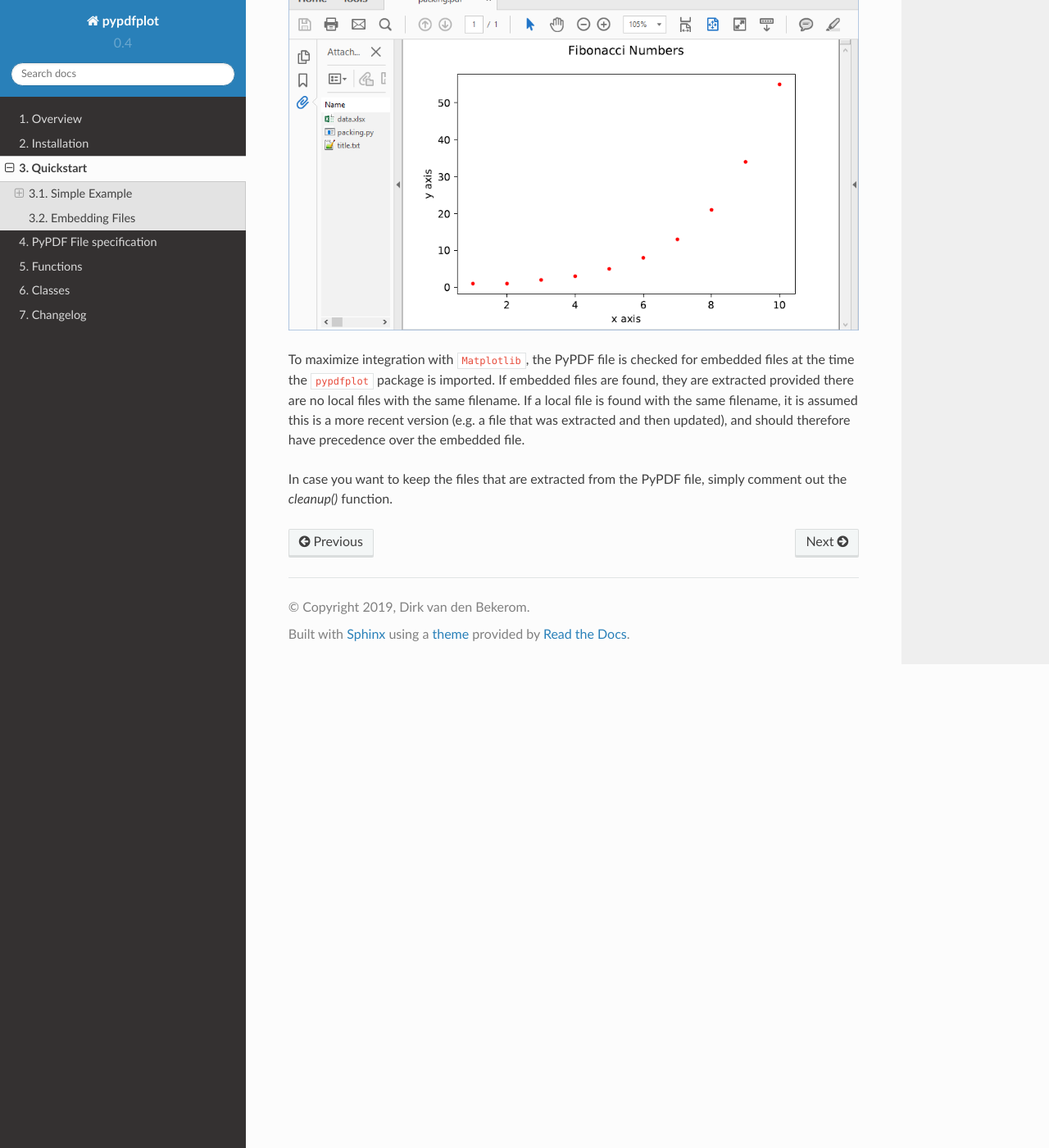
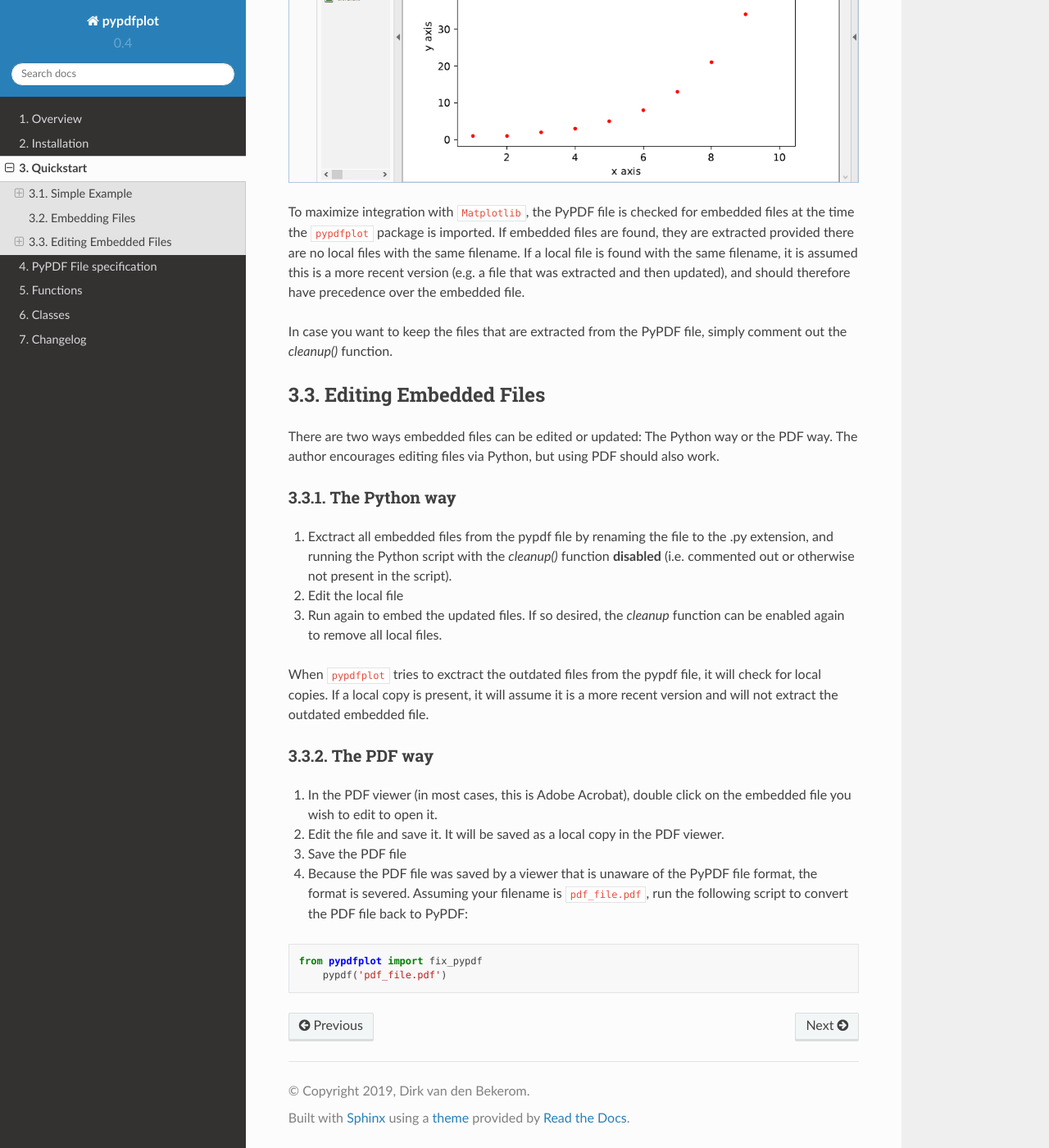
Before and after one commit to dcmvdbekerom/pypdfplot, a Sphinx documentation site: the page built from docs/source/quickstart.rst, in a window 1280 px wide and 1400 px high, scrolled down 7186 px. Shown: the whole window at 82% size. Built offline with Sphinx 7.4.7 and the Read the Docs theme 2.0.0, drawn with Linux system fonts in a browser that asks for light colours; some of the changed text lies outside the part shown.

Commit message:
Update quickstart.rst

```diff
--- a/docs/source/quickstart.rst
+++ b/docs/source/quickstart.rst
@@ -136,25 +136,15 @@ When we open ``example.pdf``, we should find the updated blue plot with caption:
 The behaviour of the publish function can be altered through the use of the following keywords.
 Default values are given in brackets.
 
-- **output** (*str*) default = *None*
+- **output** (*str*) default = *None* -- Filename of the output file. If *None*, the filename of the python file is used with extension .pdf.
 
-  Filename of the output file. If *None*, the filename of the python file is used with extension .pdf.
+- **in_place** (*bool*) default = *True* -- Whether or not to perform the publication 'in place'. If *True*, the Python file generating the plot will be deleted.
 
-- **in_place** (*bool*) default = *True*
+- **show_plot** (*bool*) default = *True* -- Whether or not to display the plot after publication.
 
-  Whether or not to perform the publication 'in place'. If *True*, the Python file generating the plot will be deleted.
+- **prompt_overwrite** (*bool*) default = *False* -- Wether or not to prompt when the output file already exists and is about to be overwritten. If *False* and the output file does already exist, ``pypdfplot`` will overwrite the file if possible.
 
-- **show_plot** (*bool*) default = *True*
-
-  Whether or not to display the plot after publication.
-
-- **prompt_overwrite** (*bool*) default = *False*
-
-  Wether or not to prompt when the output file already exists and is about to be overwritten. If *False* and the output file does already exist, ``pypdfplot`` will overwrite the file if possible.
-
-- **verbose** (*bool*) default = *True*
-
-  Wether or not to show verbose comments during publication.
+- **verbose** (*bool*) default = *True* -- Wether or not to show verbose comments during publication.
 
 Embedding Files
 ===============
@@ -242,3 +232,35 @@ This can be confirmed by opening ``packing.pdf``:
 To maximize integration with ``Matplotlib``, the PyPDF file is checked for embedded files at the time the ``pypdfplot`` package is imported. If embedded files are found, they are extracted provided there are no local files with the same filename. If a local file is found with the same filename, it is assumed this is a more recent version (e.g. a file that was extracted and then updated), and should therefore have precedence over the embedded file.
 
 In case you want to keep the files that are extracted from the PyPDF file, simply comment out the *cleanup()* function.
+
+Editing Embedded Files
+======================
+
+There are two ways embedded files can be edited or updated: The Python way or the PDF way. The author encourages editing files via Python, but using PDF should also work.
+
+The Python way
+--------------
+
+#) Exctract all embedded files from the pypdf file by renaming the file to the .py extension, and running the Python script with the *cleanup()* function **disabled** (i.e. commented out or otherwise not present in the script).
+
+#) Edit the local file
+
+#) Run again to embed the updated files. If so desired, the *cleanup* function can be enabled again to remove all local files.
+
+When ``pypdfplot`` tries to exctract the outdated files from the pypdf file, it will check for local copies. If a local copy is present, it will assume it is a more recent version and will not extract the outdated embedded file.
+
+The PDF way
+-----------
+
+#) In the PDF viewer (in most cases, this is Adobe Acrobat), double click on the embedded file you wish to edit to open it.
+
+#) Edit the file and save it. It will be saved as a local copy in the PDF viewer.
+
+#) Save the PDF file
+
+#) Because the PDF file was saved by a viewer that is unaware of the PyPDF file format, the format is severed. Assuming your filename is ``pdf_file.pdf``, run the following script to convert the PDF file back to PyPDF:
+
+.. code:: python
+
+    from pypdfplot import fix_pypdf
+	pypdf('pdf_file.pdf')
```
